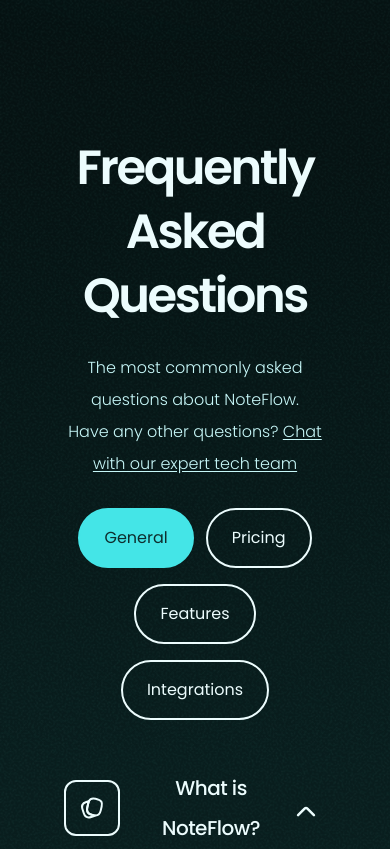
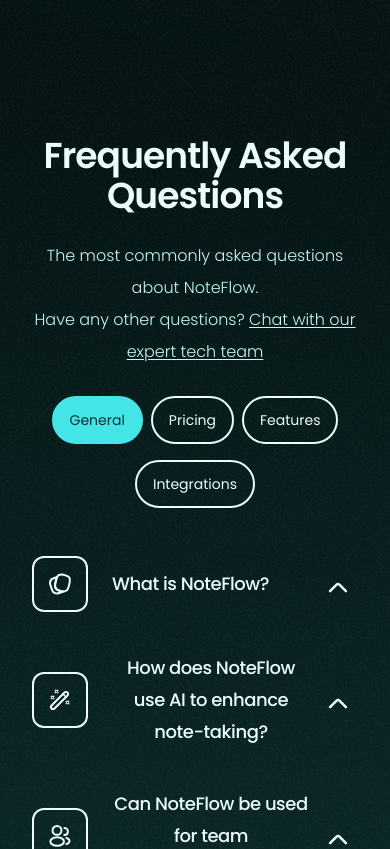
Before and after one commit to MarufHasan-dev/NoteFlow, a React (Vite) app: page / in a window 390 px wide. Shown: the part 3200-4049 px from the top of the page. Built offline with nearby package versions, Linux system fonts and the light colour scheme.

Commit message:
FAQ responsive design lg screen

```diff
--- a/src/components/sections/FAQs/FAQ.jsx
+++ b/src/components/sections/FAQs/FAQ.jsx
@@ -24,7 +24,7 @@ export default function FAQ({
             alt={questions.alt}
           />
         </div>
-        <p className="text-primary-50 font-medium text-xl/loose tracking-tight">
+        <p className="text-primary-50 font-medium text-xl/loose tracking-tight max-lg:text-lg/8 maxlg:font-semibold">
           {questions.question}
         </p>
         <div className="ml-auto p-4 h-12 w-12 shrink-0">
@@ -38,7 +38,7 @@ export default function FAQ({
       </button>
 
       <motion.p
-        className="text-primary-100 text-lg/8 font-light pr-14 pl-20"
+        className="text-primary-100 text-lg/8 font-light pr-14 pl-20 max-lg:text-base/loose"
         initial={{ opacity: 0, maxHeight: 0, visibility: "hidden" }}
         animate={
           activeQuestion === questions.id
--- a/src/components/sections/FAQs/FAQList.jsx
+++ b/src/components/sections/FAQs/FAQList.jsx
@@ -11,7 +11,7 @@ export default function FAQList({
   const [inView, setInView] = useState(false);
   return (
     <motion.ul
-      className="m-auto flex flex-col max-w-[51.625rem] w-full gap-y-14"
+      className="m-auto flex flex-col max-w-[51.625rem] w-full gap-y-14 max-lg:gap-y-10"
       initial="hidden"
       animate={inView ? "visible" : "hidden"}
       key={category}
--- a/src/components/sections/FAQs/FAQs.jsx
+++ b/src/components/sections/FAQs/FAQs.jsx
@@ -22,18 +22,18 @@ export default function FAQs() {
 
   return (
     <section className="bg-gradient-to-bottom text-primary-50">
-      <div className="mx-auto w-full max-w-[90rem] px-25 py-32 max-xl:px-16 max-xl:py-24">
-        <h2 className="text-6xl/18 font-semibold tracking-tighter text-center mb-8 max-xl:text-5xl/16 max-xl:mb-6">
+      <div className="mx-auto w-full max-w-[90rem] px-25 py-32 max-xl:px-16 max-xl:py-24 max-lg:px-8">
+        <h2 className="text-6xl/18 font-semibold tracking-tighter text-center mb-8 max-xl:text-5xl/16 max-xl:mb-6 max-lg:text-4xl/10 max-lg:tracking-tight">
           Frequently Asked Questions
         </h2>
-        <p className="text-primary-100 text-xl/loose font-light text-center max-xl:text-base/loose">
+        <p className="text-primary-100 text-xl/loose font-light text-center max-lg:text-base/loose">
           The most commonly asked questions about NoteFlow. <br />
           Have any other questions?{" "}
           <a className="underline underline-offset-2 underlin" href="#">
             Chat with our expert tech team
           </a>
         </p>
-        <ul className="flex gap-x-3 gap-y-4 justify-center mt-8 mb-16 flex-wrap max-xl:mt-7 max-xl:mb-12">
+        <ul className="flex gap-x-3 gap-y-4 justify-center mt-8 mb-16 flex-wrap max-xl:mt-7 max-xl:mb-14 max-lg:gap-x-2 max-lg:mb-12">
           {frequentlyAskedQuestions.map((obj) => {
             return (
               <li key={obj.id}>
@@ -42,7 +42,7 @@ export default function FAQs() {
                     category === obj.category
                       ? "border-primary-500 bg-primary-500 text-primary-1300"
                       : "border-primary-50 hover:bg-primary-50"
-                  }  hover:text-primary-1300 box-border cursor-pointer border-2 px-8 py-4 rounded-full text-lg/8 transition-properties primary-glow-hover font-normal max-xl:px-6 max-xl:py-3 max-xl:text-base/loose`}
+                  }  hover:text-primary-1300 box-border cursor-pointer border-2 px-8 py-4 rounded-full text-lg/8 transition-properties primary-glow-hover font-normal max-xl:px-6 max-xl:py-3 max-xl:text-base/loose max-lg:px-4 max-lg:py-2 max-lg:text-sm/loose`}
                   onClick={() => handleCategoryClick(obj.category)}
                 >
                   {obj.category}
```
